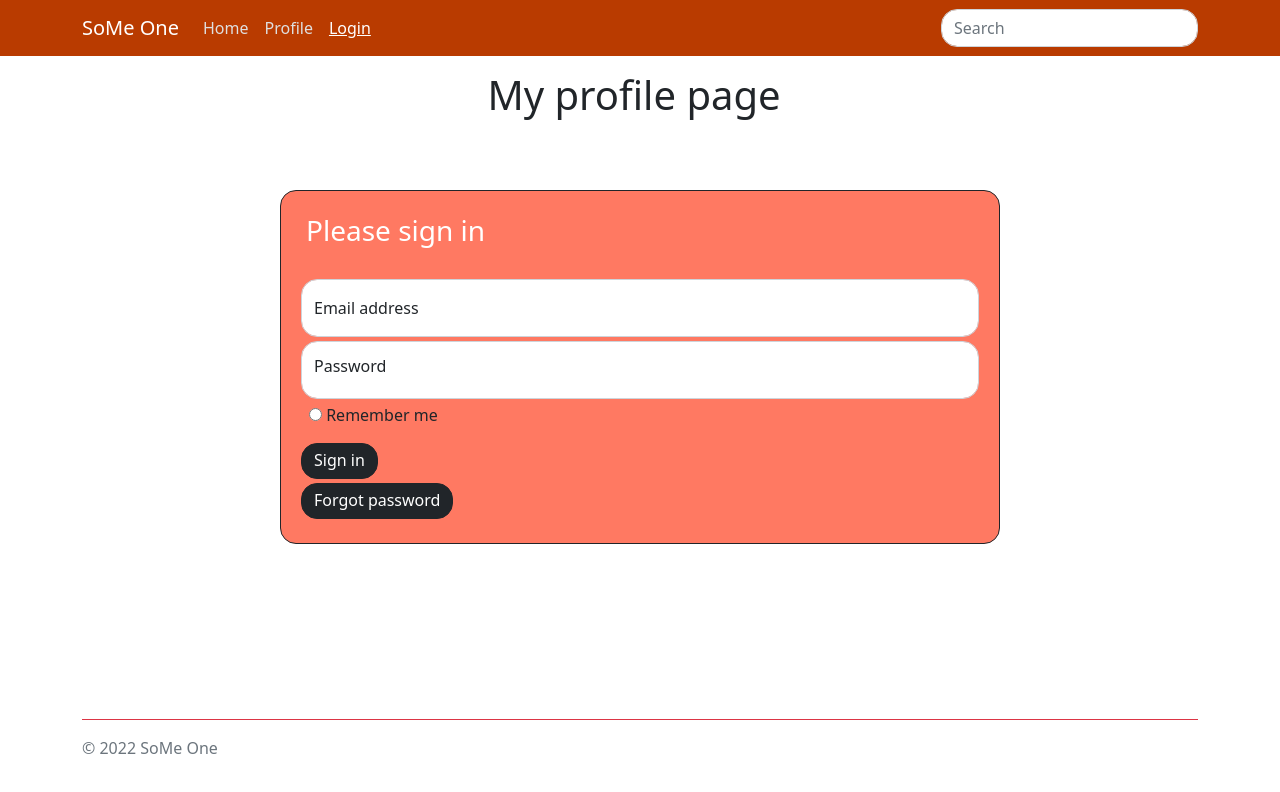
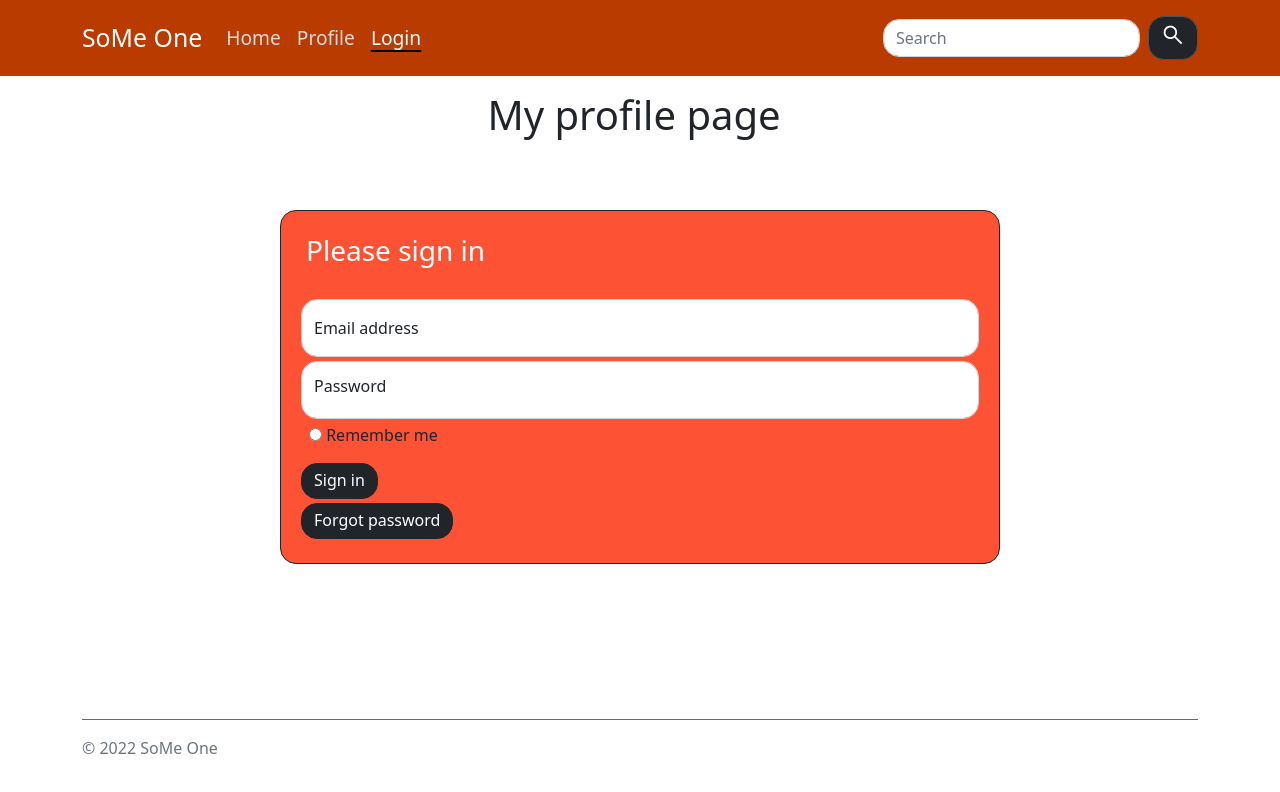
Before and after one commit to LAakerberg/css-frameworks-ca, a website: page login.html in a window 1280 px wide. Drawn offline with nearby package versions, Linux system fonts and the light colour scheme.

Commit message:
Updated navbar button

```diff
--- a/login.html
+++ b/login.html
@@ -7,6 +7,10 @@
     <meta name="description" content="SoMe - Social media app for my profile" />
     <title>SoMe One - Login</title>
     <link rel="stylesheet" href="/dist/css/styles.css" />
+    <link
+      rel="stylesheet"
+      href="https://fonts.googleapis.com/css2?family=Material+Symbols+Outlined:opsz,wght,FILL,GRAD@20..48,100..700,0..1,-50..200"
+    />
   </head>
   <body>
     <header>
@@ -17,7 +21,7 @@
         <div class="container">
           <a class="navbar-brand" href="index.html">SoMe One</a>
           <button
-            class="navbar-toggler bg-darkgrey"
+            class="navbar-toggler bg-dark"
             type="button"
             data-bs-toggle="collapse"
             data-bs-target="#navbarsExample07"
@@ -50,6 +54,11 @@
                 aria-label="Search"
               />
             </form>
+            <div class="ps-2 pt-2 pb-2">
+              <button class="btn btn-dark border-darkgrey">
+                <span class="material-symbols-outlined"> search </span>
+              </button>
+            </div>
           </div>
         </div>
       </nav>
--- a/src/scss/_variables.scss
+++ b/src/scss/_variables.scss
@@ -47,3 +47,8 @@ $grid-breakpoints: (
   xxl: 1400px
 ) !default;
 // scss-docs-end grid-breakpoints
+
+$font-size-root:              null !default;
+$font-size-base:              1rem !default; // Assumes the browser default, typically `16px`
+$font-size-sm:                $font-size-base * .875 !default;
+$font-size-lg:                $font-size-base * 1.55 !default;
--- a/src/scss/main.scss
+++ b/src/scss/main.scss
@@ -29,8 +29,8 @@ p {
 
 $custom-theme-colors: (
     "darkorange": rgb(185, 59, 0),
-    "darkgrey": rgba(41, 41, 41, 0.795),
-    "lightred": rgba(255, 121, 98, 0.527),
+    "darkgrey": rgba(82, 82, 82, 0.795),
+    "lightred": rgb(253, 82, 52),
     "lightpurple": rgb(230, 221, 255)
 );
 
--- a/src/scss/navbar.scss
+++ b/src/scss/navbar.scss
@@ -2,12 +2,13 @@
     color: black;
 }
 
+
 .nav-link {
     display: block;
     padding: var(--#{$prefix}nav-link-padding-y) var(--#{$prefix}nav-link-padding-x);
-    @include font-size(var(--#{$prefix}nav-link-font-size));
+    font-size: 1.2rem;
     font-weight: var(--#{$prefix}nav-link-font-weight);
-    color: rgb(223, 223, 223);
+    color: rgb(219, 219, 219);
     text-decoration: if($link-decoration == none, null, none);
     @include transition($nav-link-transition);
 
@@ -15,18 +16,28 @@
     &:focus {
       color: var(--#{$prefix}nav-link-hover-color);
       text-decoration: underline;
+      text-decoration-thickness: 2px;
+      text-underline-offset: 5px;
     }
+  }
 
-    // Disabled state lightens text
-    &.disabled {
-      color: var(--#{$prefix}nav-link-disabled-color);
-      pointer-events: none;
-      cursor: default;
-    }
+  .material-symbols-outlined {
+    font-variation-settings:
+    'FILL' 1,
+    'wght' 400,
+    'GRAD' 200,
+    'opsz' 48
+  }
+
+  .material-symbols-outlined {
+    color: rgb(255, 255, 255);
   }
 
   .active {
     text-decoration: underline;
+    text-decoration-color: black;
+    text-decoration-thickness: 2px;
+    text-underline-offset: 5px;
   }
 
   .form-width {
```
Also changed, not shown: index.html (+5 -1 lines), profile.html (+5 -1 lines), dist/css/navbar.css, dist/css/styles.css, 1 other file.
